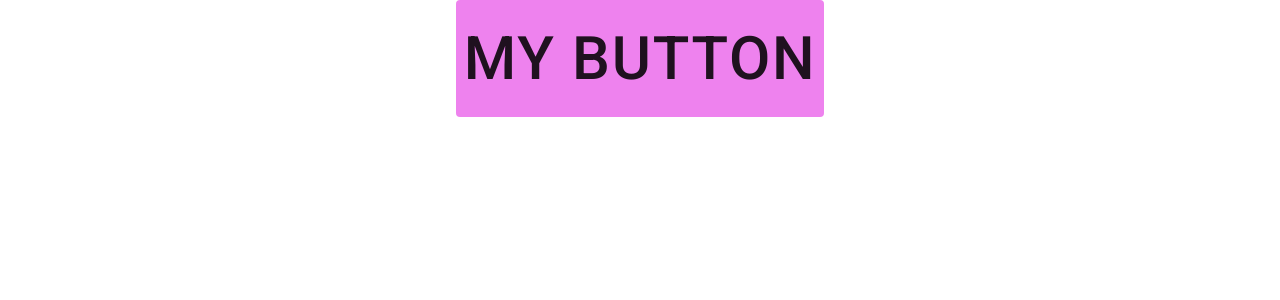
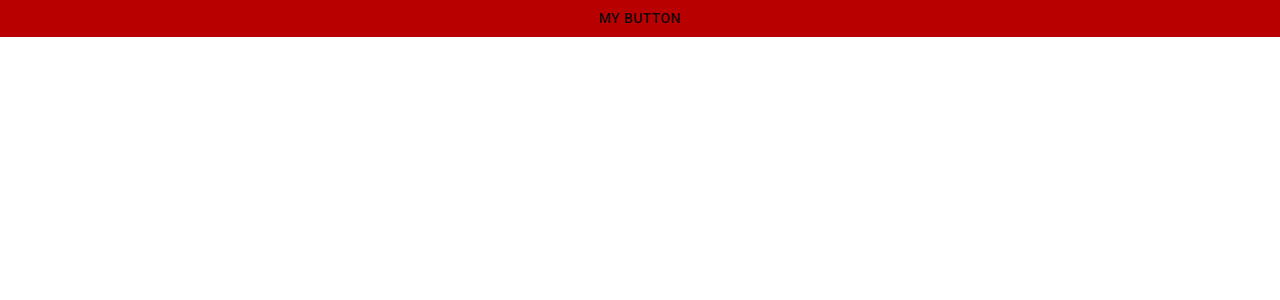
Before and after one commit to gsc229/ferocious-media, a React (Create React App) app: page / in a window 1280 px wide. Shown: the top 300 px of the page. Built offline with nearby package versions, Linux system fonts and the light colour scheme.

Commit message:
layout one

```diff
--- a/src/App.js
+++ b/src/App.js
@@ -1,6 +1,6 @@
 import './App.scss';
 import Button from '@material-ui/core/Button'
-import { makeStyles } from '@material-ui/core'
+import { makeStyles, createMuiTheme, ThemeProvider } from '@material-ui/core'
 
 
 const useStyles = makeStyles({
@@ -13,13 +13,26 @@ const useStyles = makeStyles({
   }
 })
 
+/* primero: #454545;
+segundo: #b90000;
+tercero: #f4ff00;
+gris: #646464;
+plata: #f5f5f5;
+otroplata: grey;
+funo: "Mukta",sans-serif;
+fdos: "Montserrat",sans-serif; */
+
+
+
 function App() {
 
   const classes = useStyles()
 
   return (
-    <div className="App">
-      <Button className={classes.btn}>
+    <div style={{backgroundColor: 'var(--segundo)'}} className="App">
+      <Button
+        variant="primary"
+      >
         My Button
       </Button>
     </div>
--- a/src/Layouts/LayoutOne.js
+++ b/src/Layouts/LayoutOne.js
@@ -3,9 +3,10 @@ import Container from '@material-ui/core/Container'
 
 const LayoutOne = ({ children }) => {
   return (
-    <Container size="sm">
+    <div className='layout-one'>
+      {/* Menu/App Bar */}
       { children }
-    </Container>
+    </div>
   )
 }
 
--- a/src/_variables.scss
+++ b/src/_variables.scss
@@ -1,3 +1,14 @@
+:root {
+  --primero: #454545;
+  --segundo: #b90000;
+  --tercero: #f4ff00;
+  --gris: #646464;
+  --plata: #f5f5f5;
+  --otroplata: grey;
+  --funo: "Mukta",sans-serif;
+  --fdos: "Montserrat",sans-serif;
+}
+
 $primero: #454545;
 $segundo: #b90000;
 $tercero: #f4ff00;
```
Also changed, not shown: src/Pages/WarehouseSearchPage.js (added, +12 -0 lines).
